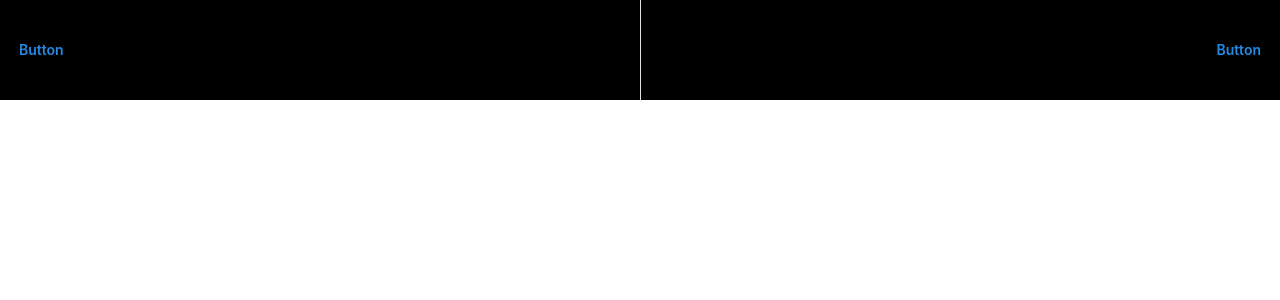
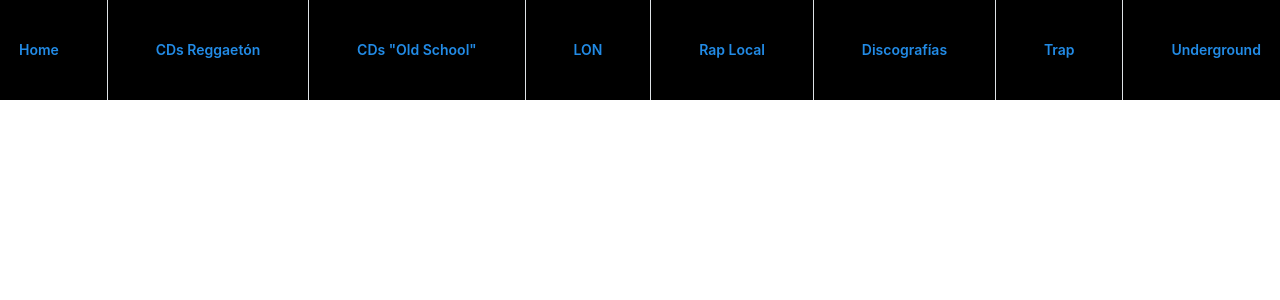
Before and after one commit to nsoto92/lon-webpage, a Next.js app: page /example in a window 1280 px wide. Shown: the top 300 px of the page. Built offline with nearby package versions, Linux system fonts and the light colour scheme.

Commit message:
Check and approve?

```diff
--- a/app/example/page.tsx
+++ b/app/example/page.tsx
@@ -2,8 +2,9 @@ import Navbar from '@/components/Navbar/Navbar';
 
 export default function Home() {
   return (
-    <div>
-      <Navbar />
+
+     <div>
+       <Navbar />
     </div>
   );
 }
--- a/components/Navbar/Navbar.tsx
+++ b/components/Navbar/Navbar.tsx
@@ -4,9 +4,21 @@ import styles from './Navbar.module.css';
 export default function Navbar() {
   return (
   <div className={styles.container}>
-    <Button variant="transparent">Button</Button>
+    <Button variant="transparent">Home</Button>
     <Divider orientation="vertical" />
-    <Button variant="transparent">Button</Button>
+    <Button variant="transparent">CDs Reggaetón</Button>
+    <Divider orientation="vertical" />
+    <Button variant="transparent">CDs "Old School"</Button>
+    <Divider orientation="vertical" />
+    <Button variant="transparent">LON</Button>
+    <Divider orientation="vertical" />
+    <Button variant="transparent">Rap Local</Button>
+    <Divider orientation="vertical" />
+    <Button variant="transparent">Discografías</Button>
+    <Divider orientation="vertical" />
+    <Button variant="transparent">Trap</Button>
+    <Divider orientation="vertical" />
+    <Button variant="transparent">Underground</Button>
   </div>
   )
 }
```
Also changed, not shown: components/Navbar/Navbar.module.css (line endings or trailing spaces).
